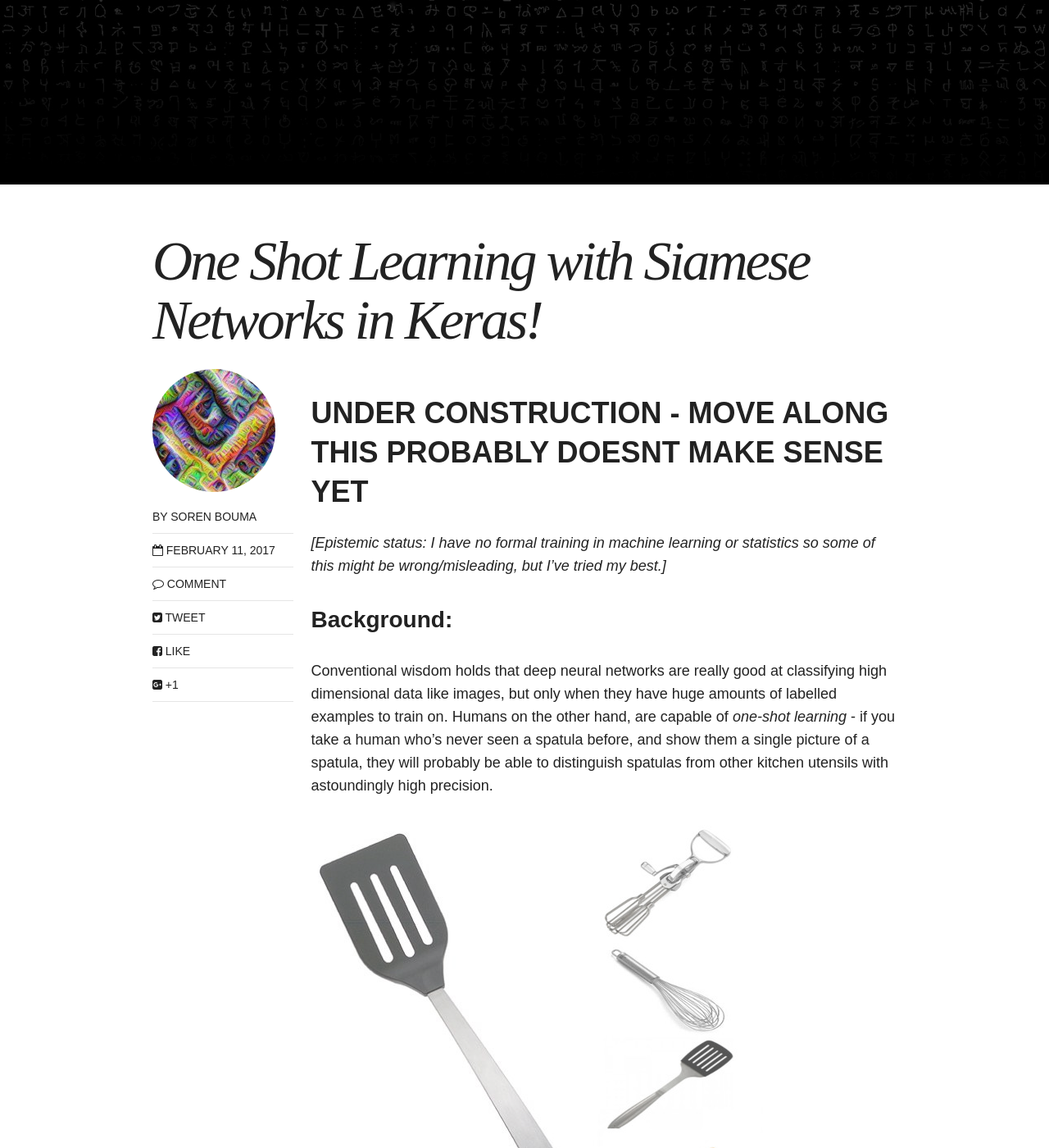
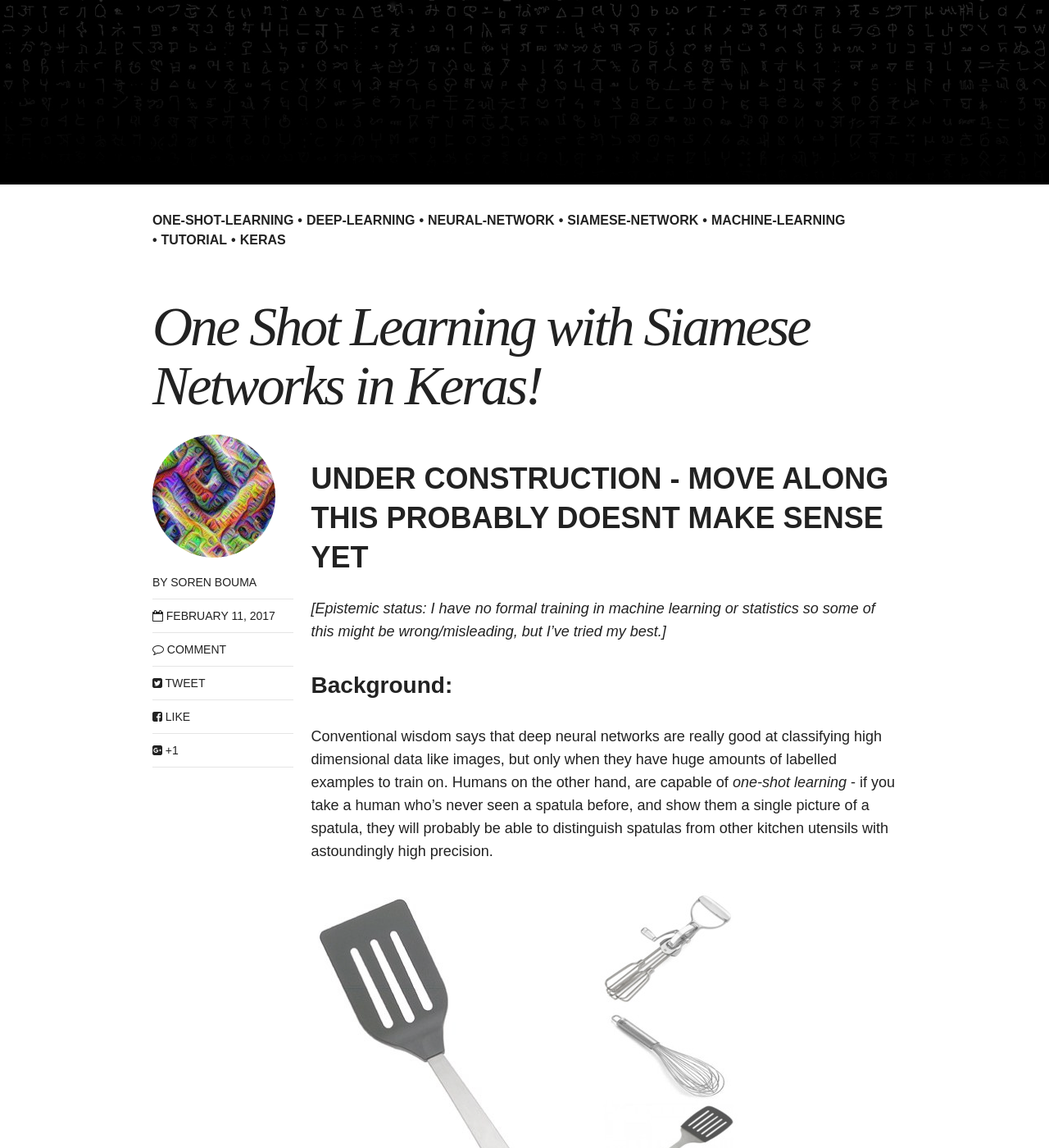
Before and after one commit to sorenbouma/sorenbouma.github.io, a Jekyll site: the page built from _posts/blog/2017-02-11-oneshot.md, in a window 1280 px wide and 1400 px high, scrolled down 465 px. Shown: the whole window at 82% size. Built offline with Jekyll 4.4.1, drawn with Linux system fonts in a browser that asks for light colours; nearby versions of some CDN libraries; formulas are drawn with MathJax 3; comment, search, counter and statistics services are not loaded.

Commit message:
added tags

```diff
--- a/_includes/head.html
+++ b/_includes/head.html
@@ -42,6 +42,7 @@
 <script src="https://cdn.mathjax.org/mathjax/latest/MathJax.js?config=TeX-AMS-MML_HTMLorMML"></script>
 {% endif %}
 
+{% seo %}
 <!-- Icons -->
 <!-- 16x16 -->
 <link rel="shortcut icon" href="{{ site.url }}/favicon.ico">
--- a/_posts/blog/2017-02-11-oneshot.md
+++ b/_posts/blog/2017-02-11-oneshot.md
@@ -7,6 +7,7 @@ published: true
 share: true
 image:
   feature: omniglot_header_dark.jpg
+tags: [one-shot-learning, deep-learning, neural-network, siamese-network, machine-learning,tutorial,keras]
 ---
 
 #  UNDER CONSTRUCTION - MOVE ALONG THIS PROBABLY DOESNT MAKE SENSE YET
@@ -16,7 +17,7 @@ image:
 
 ### Background:
 
- Conventional wisdom holds that deep neural networks are really good at classifying high dimensional data like images, but only when they have huge amounts of labelled examples to train on. Humans on the other hand, are capable of *one-shot learning* - if you take a human who's never seen a spatula before, and show them a single picture of a spatula, they will probably be able to distinguish spatulas from other kitchen utensils with astoundingly high precision.
+ Conventional wisdom says that deep neural networks are really good at classifying high dimensional data like images, but only when they have huge amounts of labelled examples to train on. Humans on the other hand, are capable of *one-shot learning* - if you take a human who's never seen a spatula before, and show them a single picture of a spatula, they will probably be able to distinguish spatulas from other kitchen utensils with astoundingly high precision.
 
 
 <figure>
```
